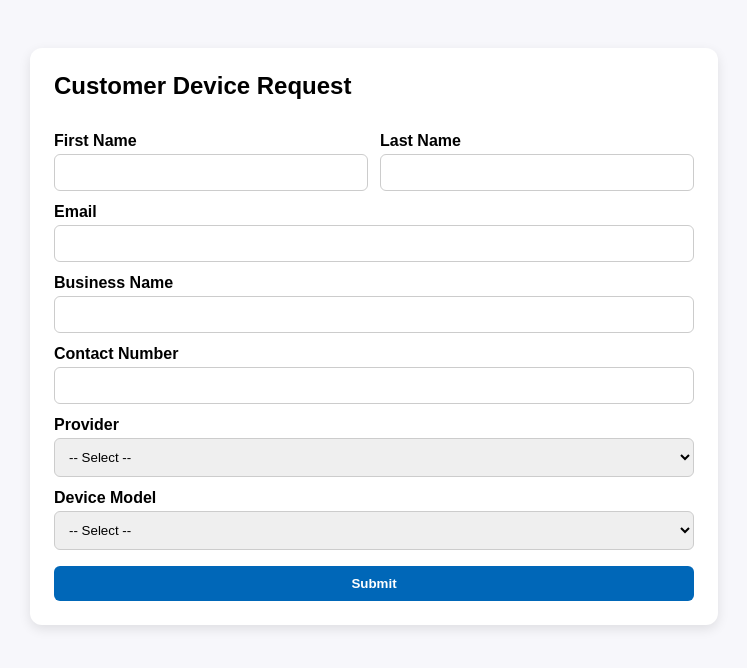
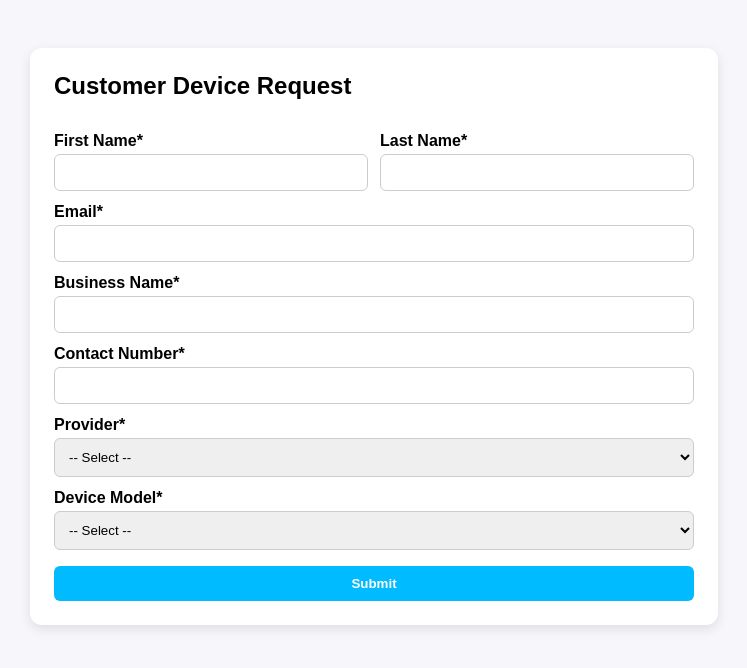
Before and after one commit to obeddejesus/Pre-OrderHTMLTest, a plain HTML site: page index.html in a window 1280 px wide. Shown: the whole page, without its empty margins (266-1013 px from the left). Drawn offline with Linux system fonts and the light colour scheme.

Commit message:
Update index.html
CSS Color for the Submit Button and * for mandatory fields

```diff
--- a/index.html
+++ b/index.html
@@ -12,7 +12,7 @@
     input, select, button {
       width:100%; padding:10px; border:1px solid #ccc; border-radius:6px; margin-top:4px; box-sizing:border-box;
     }
-    button { background:#0067b8; color:#fff; font-weight:bold; border:none; cursor:pointer; margin-top:16px; }
+    button { background:#00BBFF; color:#fff; font-weight:bold; border:none; cursor:pointer; margin-top:16px; }
     button:hover { background:#005299; }
     .hidden { display:none; }
     .success { color:green; margin-top:12px; }
@@ -27,22 +27,22 @@
 
       <div class="row">
         <div>
-          <label for="firstName">First Name</label>
+          <label for="firstName">First Name*</label>
           <input id="firstName" name="firstName" required />
         </div>
         <div>
-          <label for="lastName">Last Name</label>
+          <label for="lastName">Last Name*</label>
           <input id="lastName" name="lastName" required />
         </div>
       </div>
 
-      <label for="email">Email</label>
+      <label for="email">Email*</label>
       <input id="email" name="email" type="email" required />
 
-      <label for="business">Business Name</label>
+      <label for="business">Business Name*</label>
       <input id="business" name="business" />
 
-      <label for="contact">Contact Number</label>
+      <label for="contact">Contact Number*</label>
       <input
         id="contact"
         name="contact"
@@ -53,7 +53,7 @@
         maxlength="15"
       />
 
-      <label for="provider">Provider</label>
+      <label for="provider">Provider*</label>
       <select id="provider" name="provider" required>
         <option value="">-- Select --</option>
         <option value="LibertyPR">LibertyPR</option>
@@ -64,7 +64,7 @@
 
       <!-- LibertyPR extra question -->
       <div id="libertySection" class="hidden">
-        <label for="action">What do you want to do?</label>
+        <label for="action">What do you want to do?*</label>
         <select id="action" name="action">
           <option value="">-- Select --</option>
           <option value="New Line">New Line</option>
@@ -73,7 +73,7 @@
       </div>
 
       <!-- Device selection -->
-      <label for="device">Device Model</label>
+      <label for="device">Device Model*</label>
       <select id="device" name="device" required>
         <option value="">-- Select --</option>
         <option value="iPhone 17">iPhone 17</option>
@@ -84,13 +84,13 @@
 
       <!-- Device Color (dynamic) -->
       <div id="colorSection" class="hidden">
-        <label for="color">Device Color</label>
+        <label for="color">Device Color*</label>
         <select id="color" name="color"></select>
       </div>
 
       <!-- Device Capacity (dynamic) -->
       <div id="capacitySection" class="hidden">
-        <label for="capacity">Device Capacity</label>
+        <label for="capacity">Device Capacity*</label>
         <select id="capacity" name="capacity"></select>
       </div>
 
```
